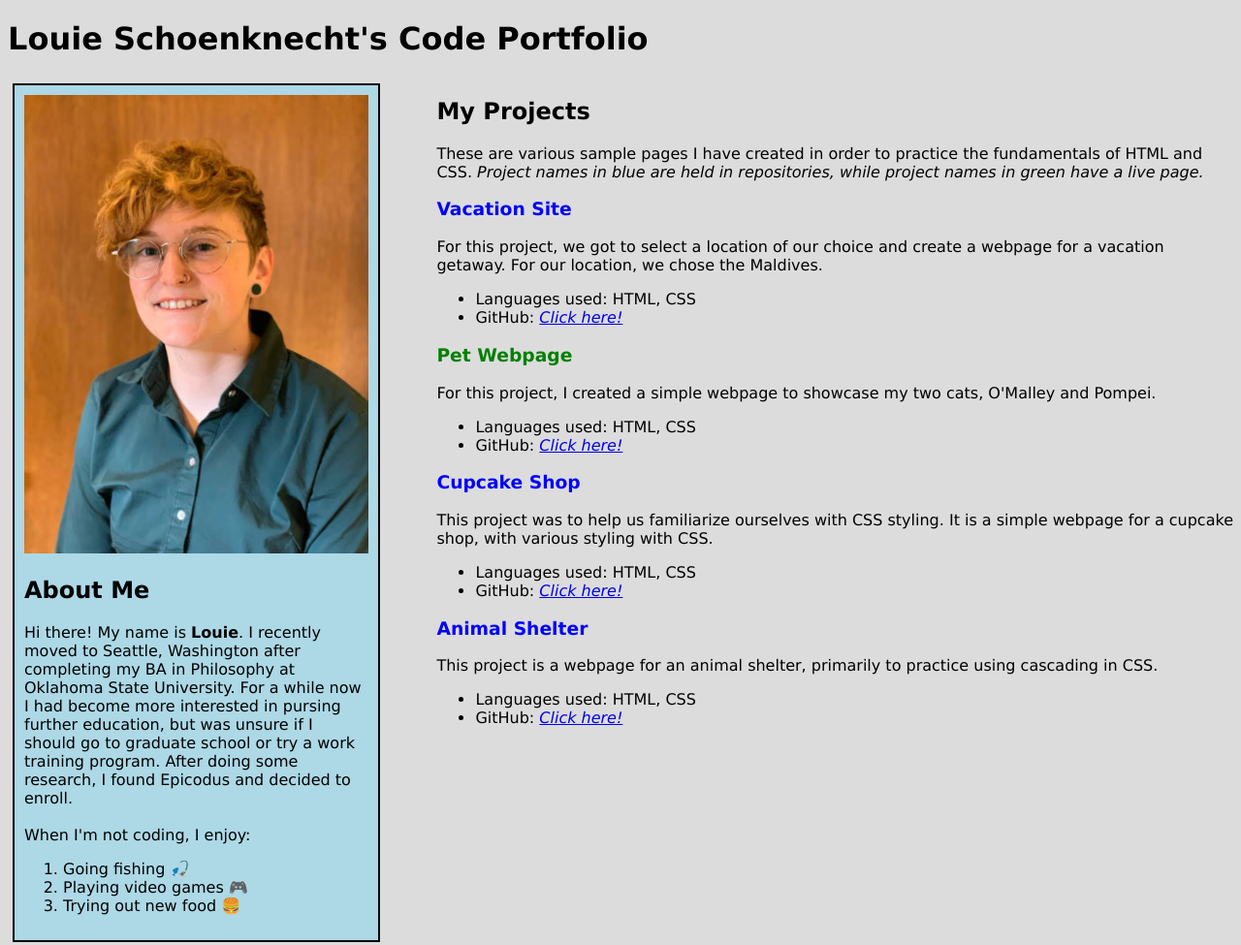
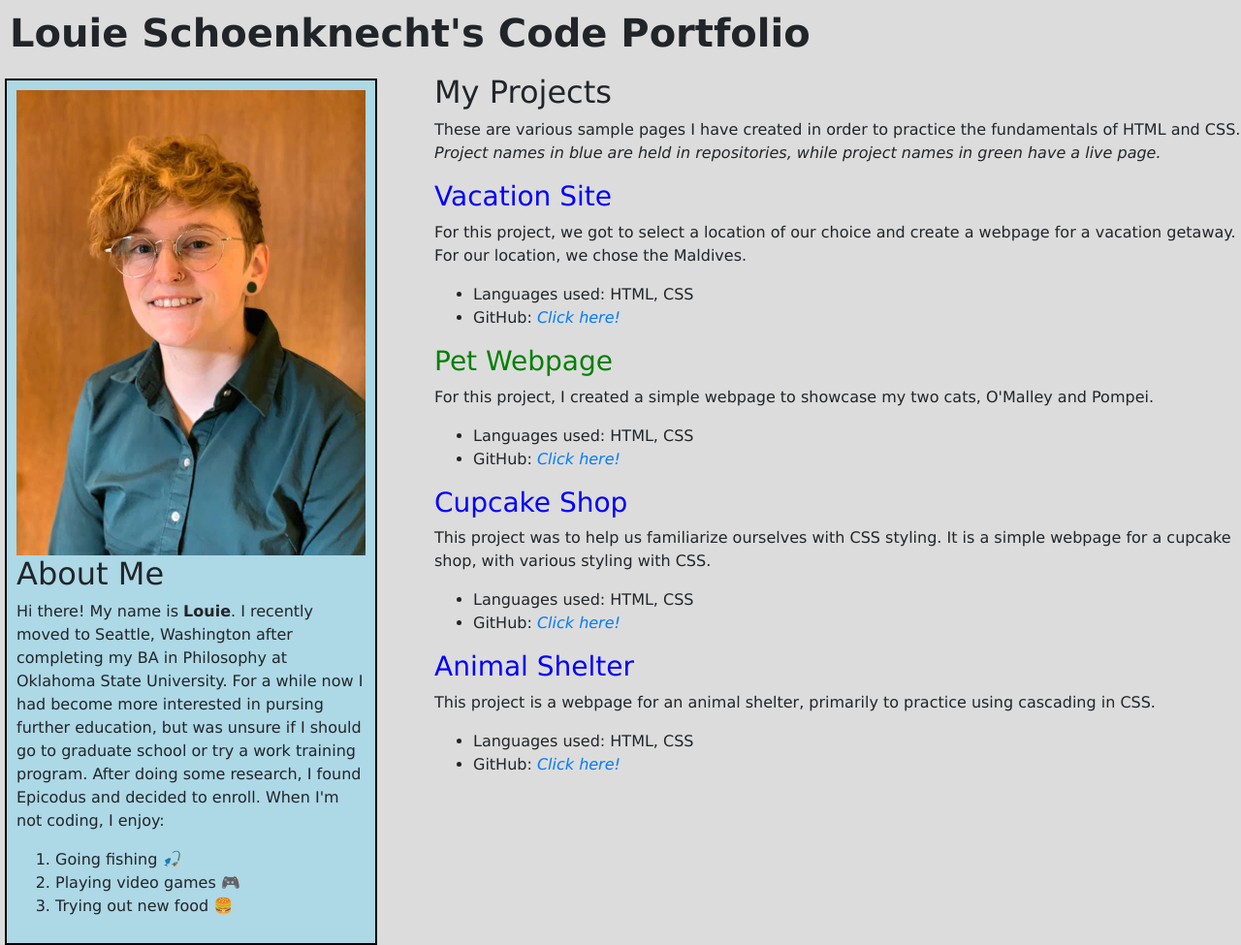
Before and after one commit to louiesch/portfolio, a plain HTML site: page index.html in a window 1280 px wide. Shown: the whole page at 97% size. Drawn offline with Linux system fonts and the light colour scheme.

Commit message:
link bootstrap style sheet to html, hange formatting of some headers

```diff
--- a/css/styles.css
+++ b/css/styles.css
@@ -1,6 +1,11 @@
 body {
   font-family: Verdana;
   background-color: gainsboro;
+}
+
+h1 {
+  font-weight: bold;
+  padding: 10px;
 }
 
 img {
--- a/index.html
+++ b/index.html
@@ -2,16 +2,15 @@
 <html lang="en-US">
 <head>
   <title>Louie Schoenknecht</title>
+  <link href="css/bootstrap.css" rel="stylesheet" type="text/css">
   <link href="css/styles.css" rel="stylesheet" type="text/css">
 </head>
 <body>
   <h1>Louie Schoenknecht's Code Portfolio</h1>
   <div class="sidebar">
     <img src="img/me.jpg" alt="a photo of me smiling">
-      <h2>About Me</h2>
-      <p>Hi there! My name is <strong>Louie</strong>. I recently moved to Seattle, Washington after completing my BA in Philosophy at Oklahoma State University. For a while now I had become more interested in pursing further education, but was unsure if I should go to graduate school or try a work training program. After doing some research, I found Epicodus and decided to enroll.
-      <br>
-      <br>
+    <h2>About Me</h2>
+    <p>Hi there! My name is <strong>Louie</strong>. I recently moved to Seattle, Washington after completing my BA in Philosophy at Oklahoma State University. For a while now I had become more interested in pursing further education, but was unsure if I should go to graduate school or try a work training program. After doing some research, I found Epicodus and decided to enroll.
       When I'm not coding, I enjoy:
       <ol>
         <li>Going fishing 🎣</li>
```
